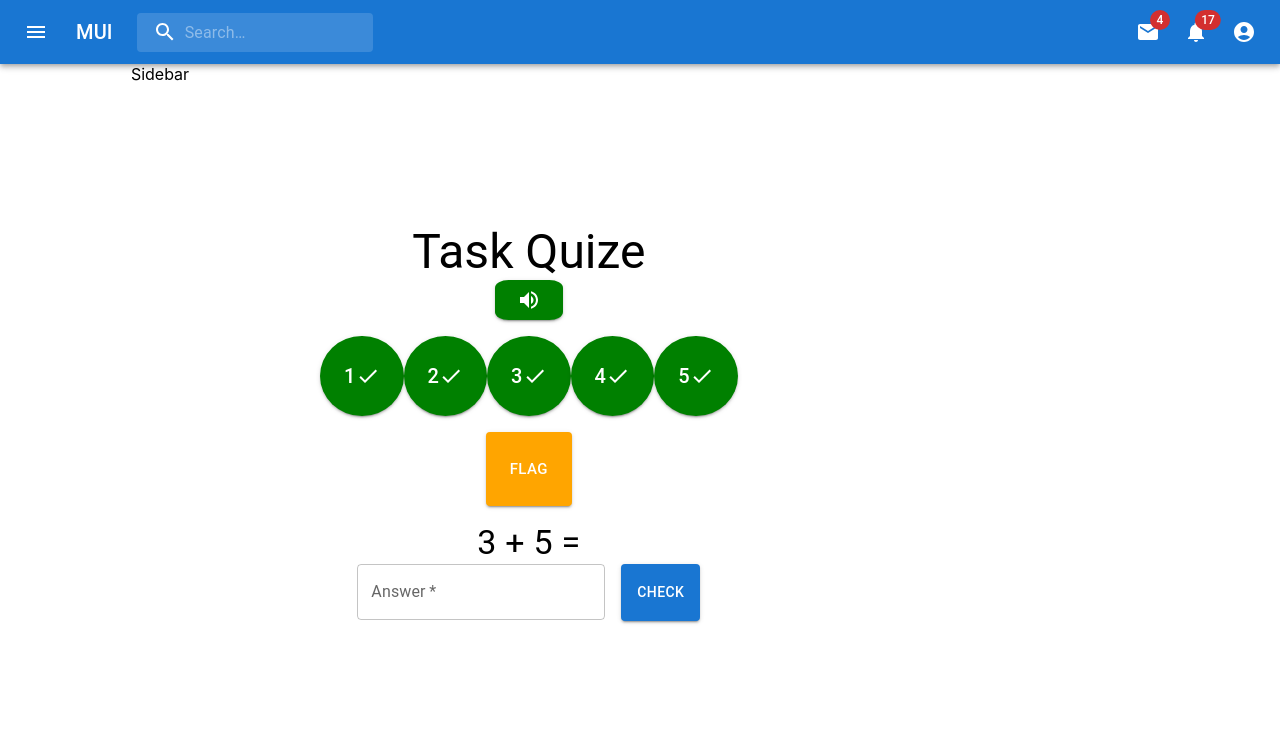
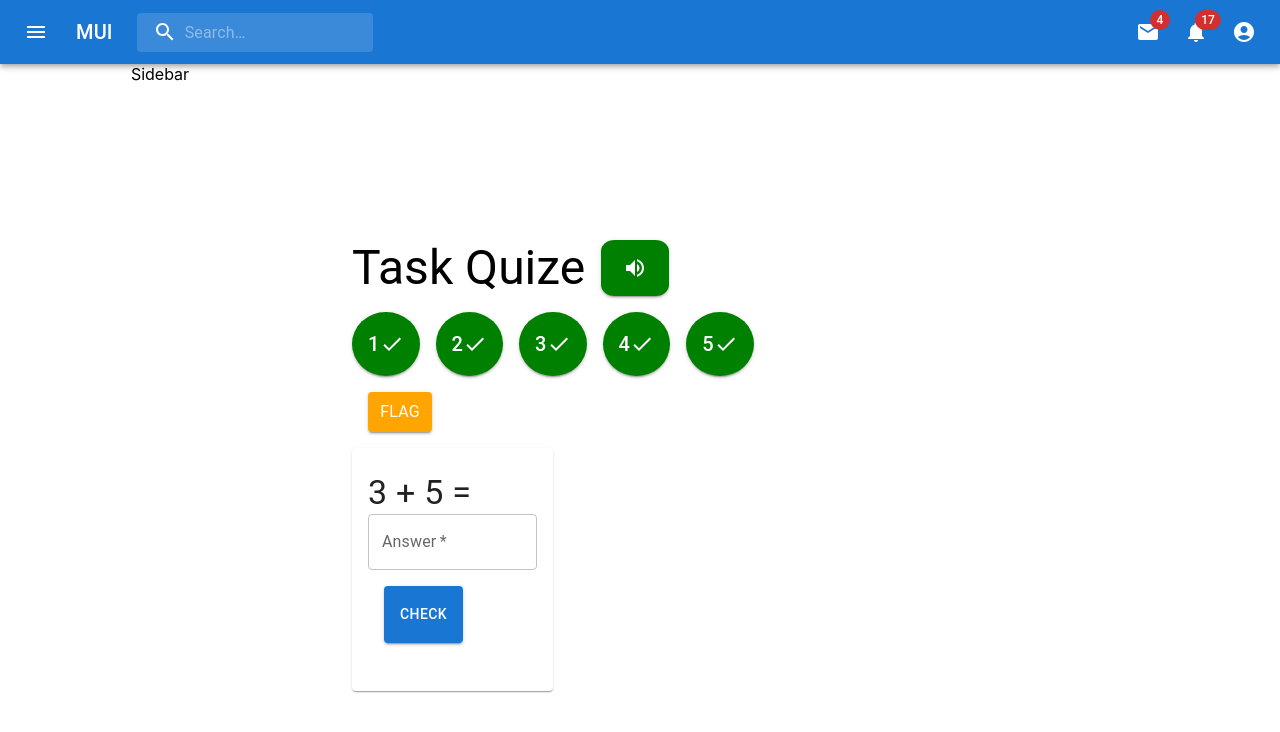
Before and after one commit to milind1705/convivty-quize, a React (Create React App) app: page / in a window 1280 px wide. Shown: the top 732 px of the page. Built offline with nearby package versions, Linux system fonts and the light colour scheme.

Commit message:
free ans and fill in the blanks complete

```diff
--- /dev/null
+++ b/src/Components/QuestionCard.jsx
@@ -0,0 +1,37 @@
+import React from 'react';
+import { Card, CardContent, Typography, Button, Box, TextField } from '@mui/material';
+import FreeAns from './QuestionTypes/FreeAns';
+import FiillInBlanks from './QuestionTypes/FillBlanks';
+
+const QuestionCard = ({ question }) => {
+  const handleSubmit = (e) =>{
+    e.preventDefault();
+    const answer =  e.target.ans.value.trim();
+    // console.log(answer, que.ans)
+    if(question.ans.includes(answer)){
+        alert("correct")
+    }else{
+        alert("wrong answer")
+    }
+}
+  return (
+    <Card sx={{ maxWidth:"50%", paddingBlock:1, marginBlock:2}}>
+      <CardContent sx={{textAlign: "start"}}>
+        {
+          question.type == "free_ans" ?  <FreeAns que={question} /> : <FiillInBlanks que={question} />
+        }
+
+        {/* <Typography variant='h5'>{question.question}</Typography> */}
+
+        {/* <Box component={"form"} onSubmit={(e)=>handleSubmit(e)}>
+
+        <Button sx={{marginLeft:2, padding:2}} variant='contained' type='submit'>
+            Check
+        </Button>
+    </Box> */}
+      </CardContent>
+    </Card>
+  );
+};
+
+export default QuestionCard;
--- /dev/null
+++ b/src/Components/QuestionTypes/FillBlanks.jsx
@@ -0,0 +1,46 @@
+import { Box, Button, FormControl, FormControlLabel, Radio, RadioGroup, TextField, Typography } from '@mui/material'
+import React from 'react'
+
+const FiillInBlanks = ({que}) => {
+    const question = que.question;
+    const regex = /{([^}]+)}/g
+    const ans = question.match(regex);
+    let removeCurlyBraces = ans.map(match => match.slice(1, -1));
+    let finalAns =  removeCurlyBraces.map(item => item.replace(/\[|\]/g, ''))
+    let finalAnswer = finalAns[0].split(",")
+    const newQuestion = question.replace(regex, '______');
+    const handleSubmit = (e) =>{
+        e.preventDefault();
+        const answer =  e.target.answer.value;
+
+        if(finalAnswer.includes(answer)){
+            alert("correct")
+        }else{
+            alert("wrong answer")
+        }
+    }
+  return (
+    <Box component={"form"} onSubmit={(e)=>handleSubmit(e)}>
+        <Typography variant='h4'>
+            {newQuestion}
+        </Typography>
+
+        <FormControl >
+            <RadioGroup>
+            {que.options.map((option)=>{
+                return(
+
+                    <FormControlLabel name='answer' label={option} value={option} control={<Radio/>} />
+                )
+            })}
+            </RadioGroup>
+        </FormControl>
+
+        <Button sx={{margin:2, padding:2, display:"block"}} variant='contained' type='submit'>
+            Check
+        </Button>
+    </Box>
+  )
+}
+
+export default FiillInBlanks
--- a/src/Components/QuestionTypes/FreeAns.js
+++ b/src/Components/QuestionTypes/FreeAns.jsx
@@ -2,11 +2,12 @@ import { Box, Button, Input, TextField, Typography } from '@mui/material'
 import React from 'react'
 
 const FreeAns = ({que}) => {
+    let ansArray = que.ans.map(item => item.toString())
+    console.log(ansArray)
     const handleSubmit = (e) =>{
         e.preventDefault();
         const answer =  e.target.ans.value.trim();
-        // console.log(answer, que.ans)
-        if(que.ans.includes(answer)){
+        if(ansArray.includes(answer)){
             alert("correct")
         }else{
             alert("wrong answer")
@@ -19,7 +20,7 @@ const FreeAns = ({que}) => {
         </Typography>
         <TextField label="Answer" name='ans' variant='outlined' required/>
 
-        <Button sx={{marginLeft:2, padding:2}} variant='contained' type='submit'>
+        <Button sx={{margin:2, padding:2, display:"block"}} variant='contained' type='submit'>
             Check
         </Button>
     </Box>
--- a/src/Components/Quize.js
+++ /dev/null
@@ -1,55 +0,0 @@
-import React, { useState } from 'react'
-import { Box, Button, Typography } from '@mui/material'
-import VolumeUpIcon from '@mui/icons-material/VolumeUp';
-import VolumeOffIcon from '@mui/icons-material/VolumeOff';
-import success from "../assets/wrong.mp3"
-import CheckIcon from '@mui/icons-material/Check';
-import questionBank from "../Quentions_bank/questionBank"
-import FreeAns from './QuestionTypes/FreeAns';
-const Quize = () => {
-    const [mute, setMute] = useState(false);
-    const [currentQuestion, setCurrentQuestion] = useState(questionBank[0])
-    let correct = new Audio(success);
-    console.log(correct)
-  return (
-    <Box component={"div"} sx={{
-        paddingTop:10
-    }}>
-        <Typography variant='h3'>Task Quize</Typography>
-
-        <Button variant='contained' sx={{background:"green", borderRadius:"20%"}} size='large' onClick={()=>correct.play()}>
-            {
-                mute ? <VolumeOffIcon /> : <VolumeUpIcon />
-            }
-
-        </Button>
-
-        <Box component={"div"} sx={{
-            // display:"flex",
-            // flexDirection:"row",
-            // justifyContent:"space-between"
-        }} justifyContent={"space-between"} paddingTop={2}>
-
-        {questionBank.map((que)=>{
-            return(
-                    <Button variant='contained'  sx={{background:"green", borderRadius:"50%", padding:3}} size='large' onClick={()=>{setCurrentQuestion(que)}} >
-                      <Typography variant='h6'>{que.id}</Typography>
-                    <CheckIcon />
-        </Button>
-            )
-        })}
-        </Box>
-
-        <Button  variant='contained'  sx={{background:"orange",  padding:3, marginBlock:2}} size='large' >
-                      <Typography variant='p'>FLag</Typography>
-        </Button>
-
-       <Box>
-        <FreeAns que={currentQuestion} />
-       </Box>
-
-    </Box>
-  )
-}
-
-export default Quize
--- /dev/null
+++ b/src/Components/Quize.jsx
@@ -0,0 +1,90 @@
+import React, { useState } from 'react';
+import { Box, Button, Typography } from '@mui/material';
+import VolumeUpIcon from '@mui/icons-material/VolumeUp';
+import VolumeOffIcon from '@mui/icons-material/VolumeOff';
+import success from '../assets/wrong.mp3';
+import CheckIcon from '@mui/icons-material/Check';
+import questionBank from '../Quentions_bank/questionBank';
+import FreeAns from './QuestionTypes/FreeAns';
+import QuestionCard from './QuestionCard';
+
+const Quize = () => {
+  const [mute, setMute] = useState(false);
+  const [currentQuestion, setCurrentQuestion] = useState(questionBank[0]);
+  let correct = new Audio(success);
+
+  return (
+    <Box
+      component="div"
+      sx={{
+        paddingTop: 10,
+        paddingLeft: 4,
+      }}
+    >
+        <Box component={"div"} sx={{
+          display: 'flex',
+          flexDirection: 'row',
+          paddingTop: 2,
+        }} >
+
+      <Typography variant="h3">Task Quize</Typography>
+
+      <Button
+        variant="contained"
+        sx={{ background: 'green', borderRadius: '20%', marginLeft: 2 }}
+        size="large"
+        onClick={() => correct.play()}
+      >
+        {mute ? <VolumeOffIcon /> : <VolumeUpIcon />}
+      </Button>
+        </Box>
+
+      <Box
+        component="div"
+        sx={{
+          display: 'flex',
+          flexDirection: 'row',
+          paddingTop: 2,
+        }}
+      >
+        {questionBank.map((que, index) => (
+          <Button
+            key={index}
+            variant="contained"
+            sx={{
+              background: 'green',
+              borderRadius: '50%',
+              padding: 2,
+              marginLeft: index === 0 ? 0 : 2,
+            }}
+            size="large"
+            onClick={() => setCurrentQuestion(que)}
+          >
+            <Typography variant="h6">{que.id}</Typography>
+            <CheckIcon />
+          </Button>
+        ))}
+      </Box>
+
+      <Button
+        variant="contained"
+        sx={{ display:"block", background: 'orange', padding: 1, marginBlock: 2, marginLeft: 2 }}
+        size="large"
+      >
+        <Typography variant="body1">FLag</Typography>
+      </Button>
+
+      <Box component={"div"} sx={{
+        display:"block"
+      }}>
+                <QuestionCard question={currentQuestion}/>
+
+      </Box>
+        {/* <Button sx={{marginLeft:2, padding:2, display:"block"}} variant='contained' type='submit'>
+            Check
+        </Button> */}
+    </Box>
+  );
+};
+
+export default Quize;
--- a/src/Quentions_bank/questionBank.js
+++ b/src/Quentions_bank/questionBank.js
@@ -9,17 +9,15 @@ const questionBank = [
     {
         id: 2,
         type: "fill_in_the_blanks",
-        question: "Robbin have 2 Apples and 3 bananas, so Robbin has __________ no. of fruits ",
-        ans:[5],
+        question: "Robbin have 2 Apples and 3 bananas, so Robbin has {5} no. of fruits ",
         options: [4, 5, 6, 7],
         attempts: 3
     },
     {
         id: 3,
         type: "fill_in_the_blanks",
-        question: "Robbin have 2 Apples and 3 bananas, so Robbin has __________ no. of fruits ",
-        ans:[5],
-        options: [4, 5, 6, 7],
+        question: "Robbin {[play],[love],[hate]} soccer.",
+        options: ["play", "love", "hate", "watch"],
         attempts: 3
     },
      {
```
Also changed, not shown: src/Components/Home.jsx (renamed from src/Components/Home.js), src/Components/Main.jsx (renamed from src/Components/Main.js), src/Components/Navbar.jsx (renamed from src/Components/Navbar.js), src/Components/Sidebar.jsx (renamed from src/Components/Sidebar.js).
